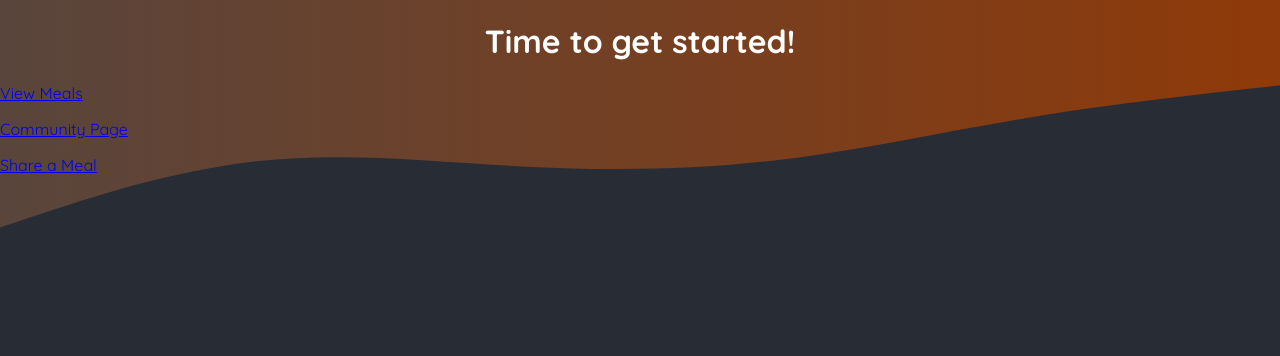
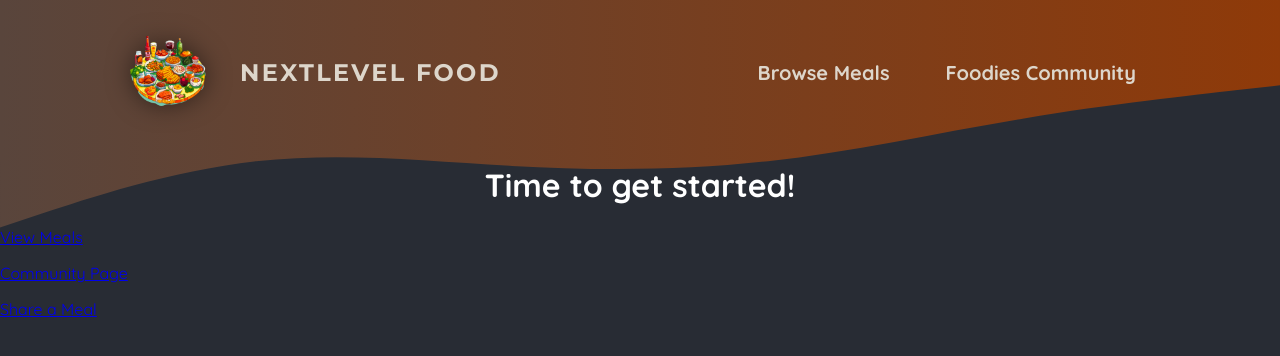
Before and after one commit to iremkenar/next-js-15-meal-app, a Next.js app: page / in a window 1280 px wide. Shown: the top 356 px of the page. Built offline with nearby package versions, Linux system fonts and the light colour scheme.

Commit message:
Add header and style & nextjs image

```diff
--- a/app/layout.js
+++ b/app/layout.js
@@ -1,3 +1,4 @@
+import MainHeader from '@/components/main-header';
 import './globals.css';
 
 export const metadata = {
@@ -29,7 +30,7 @@
             ></path>
           </svg>
         </div>
-
+        <MainHeader />
         {children}
       </body>
     </html>
--- /dev/null
+++ b/components/main-header.js
@@ -0,0 +1,27 @@
+
+import Link from 'next/link';
+import Image from 'next/image';
+
+import logoImg from '@/assets/logo.png';
+import classes from './main-header.module.css';
+
+export default function MainHeader() {
+    return (
+        <header className={classes.header}>
+            <Link className={classes.logo} href="/">
+                <Image src={logoImg} alt="A plate with food on it" priority />                NextLevel Food
+            </Link>
+
+            <nav className={classes.nav}>
+                <ul>
+                    <li>
+                        <Link href="/meals">Browse Meals</Link>
+                    </li>
+                    <li>
+                        <Link href="/community">Foodies Community</Link>
+                    </li>
+                </ul>
+            </nav>
+        </header>
+    );
+}
--- /dev/null
+++ b/components/main-header.module.css
@@ -0,0 +1,67 @@
+.header {
+  display: flex;
+  justify-content: space-between;
+  align-items: center;
+  padding: 2rem 1rem;
+}
+
+@media (min-width: 768px) {
+  .header {
+    padding: 2rem 10%;
+  }
+}
+
+.nav ul {
+  list-style: none;
+  margin: 0;
+  padding: 0;
+  display: flex;
+  gap: 1.5rem;
+  /* font-family: 'Montserrat', sans-serif; */
+  font-size: 1.25rem;
+}
+
+.nav a {
+  text-decoration: none;
+  color: #ddd6cb;
+  font-weight: bold;
+  padding: 0.5rem 1rem;
+  border-radius: 0.5rem;
+}
+
+.nav a:hover,
+.nav a:active {
+  background: linear-gradient(90deg, #ff8a05, #f9b331);
+  background-clip: text;
+  -webkit-background-clip: text;
+  -webkit-text-fill-color: transparent;
+  text-shadow: 0 0 18px rgba(248, 190, 42, 0.8);
+}
+
+.active {
+  background: linear-gradient(90deg, #ff8a05, #f9b331);
+  background-clip: text;
+  -webkit-background-clip: text;
+  -webkit-text-fill-color: transparent;
+}
+
+.logo {
+  display: flex;
+  align-items: center;
+  justify-content: center;
+  gap: 2rem;
+  text-decoration: none;
+  color: #ddd6cb;
+  font-weight: bold;
+  font-family: "Montserrat", sans-serif;
+  letter-spacing: 0.15rem;
+  text-transform: uppercase;
+  font-size: 1.5rem;
+}
+
+.logo img {
+  width: 5rem;
+  height: 5rem;
+  object-fit: contain;
+  filter: drop-shadow(0 0 0.75rem rgba(0, 0, 0, 0.5));
+}
```
